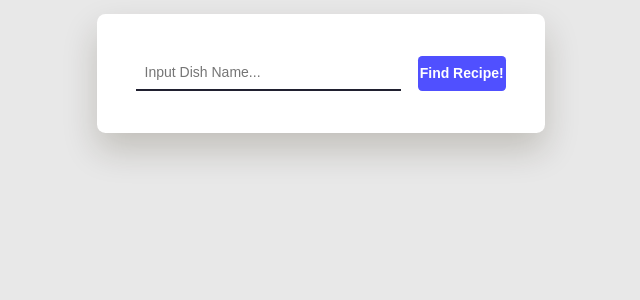
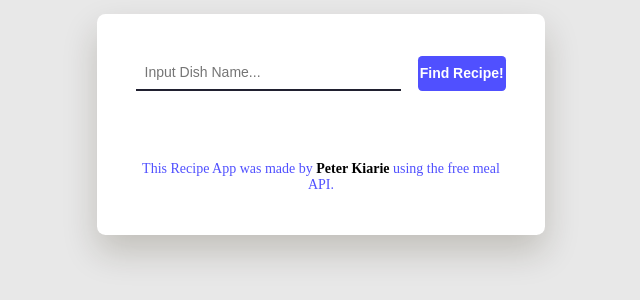
Before and after one commit to Ace-Kiarie-Dev/Recipe-App, a plain HTML site: page index.html in a window 1280 px wide. Shown: the whole page, without its empty margins (319-959 px from the left). Drawn offline with Linux system fonts and the light colour scheme.

Commit message:
final commit

```diff
--- a/index.html
+++ b/index.html
@@ -16,6 +16,12 @@
 
        <!--Results Container-->
    <div id="results"></div>
+
+    <!-- Footer -->
+
+    <div class="footer">
+       <p>This Recipe App was made by <a href="http://www.peterkiarie.com" target="_blank" rel="noopener noreferrer"> <strong>Peter Kiarie</strong> </a> using the free meal API.</p>
+    </div>
    </div>
 
 
--- a/style.css
+++ b/style.css
@@ -147,6 +147,21 @@ h3,h5{
     margin-top: 1.8em;
     color: #202030;
 }
+.footer p{
+   margin-top: 5em;
+   text-align: center;
+   color: #5050ff;
+}
+
+.footer p a{
+    text-decoration: none;
+    font-weight: 900px;
+    color: black;
+}
+
+.footer p a:hover{
+    color: #5050ff;
+}
 
 @media screen and (max-width: 500px) {
     .container{
```
